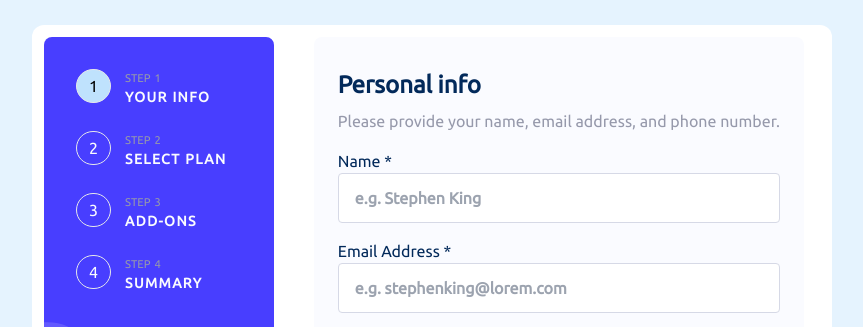
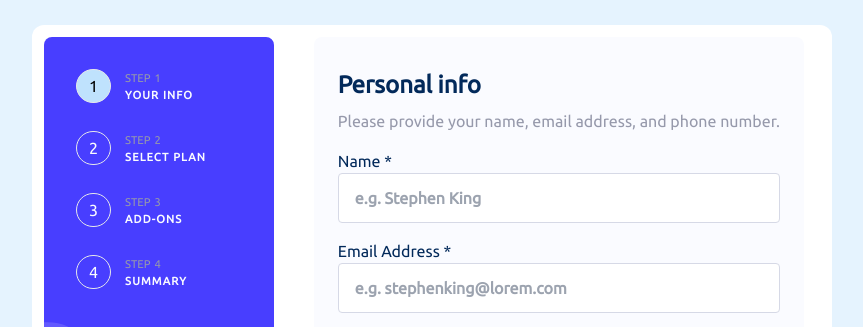
Before and after one commit to GabeGar/multi-step-form, a React (Vite) app: page / in a window 1280 px wide. Shown: the part 128-455 px from the top of the page, without its empty margins (208-1071 px from the left). Built offline with nearby package versions, Linux system fonts and the light colour scheme.

Commit message:
updates font size on indicator sidebar

```diff
--- a/src/components/MultiStepIndicator/MultiStepIndicator.tsx
+++ b/src/components/MultiStepIndicator/MultiStepIndicator.tsx
@@ -50,12 +50,12 @@ const MultiStepIndicator = () => {
                     {i + 1}
                     {isDesktop && (
                         <>
-                            <div className="absolute left-12 top-0">
-                                <h5 className="flex gap-1 text-[0.7rem] uppercase text-neutral-cool-gray">
+                            <div className="absolute left-12 top-0 text-[0.7rem]">
+                                <h5 className="flex gap-1 uppercase text-neutral-cool-gray">
                                     <span>Step</span>
                                     <span>{i + 1}</span>
                                 </h5>
-                                <p className="min-w-max text-sm font-bold uppercase tracking-widest text-neutral-alabaster">
+                                <p className="min-w-max font-bold uppercase tracking-widest text-neutral-alabaster">
                                     {stepDescriptions[i]}
                                 </p>
                             </div>
```
